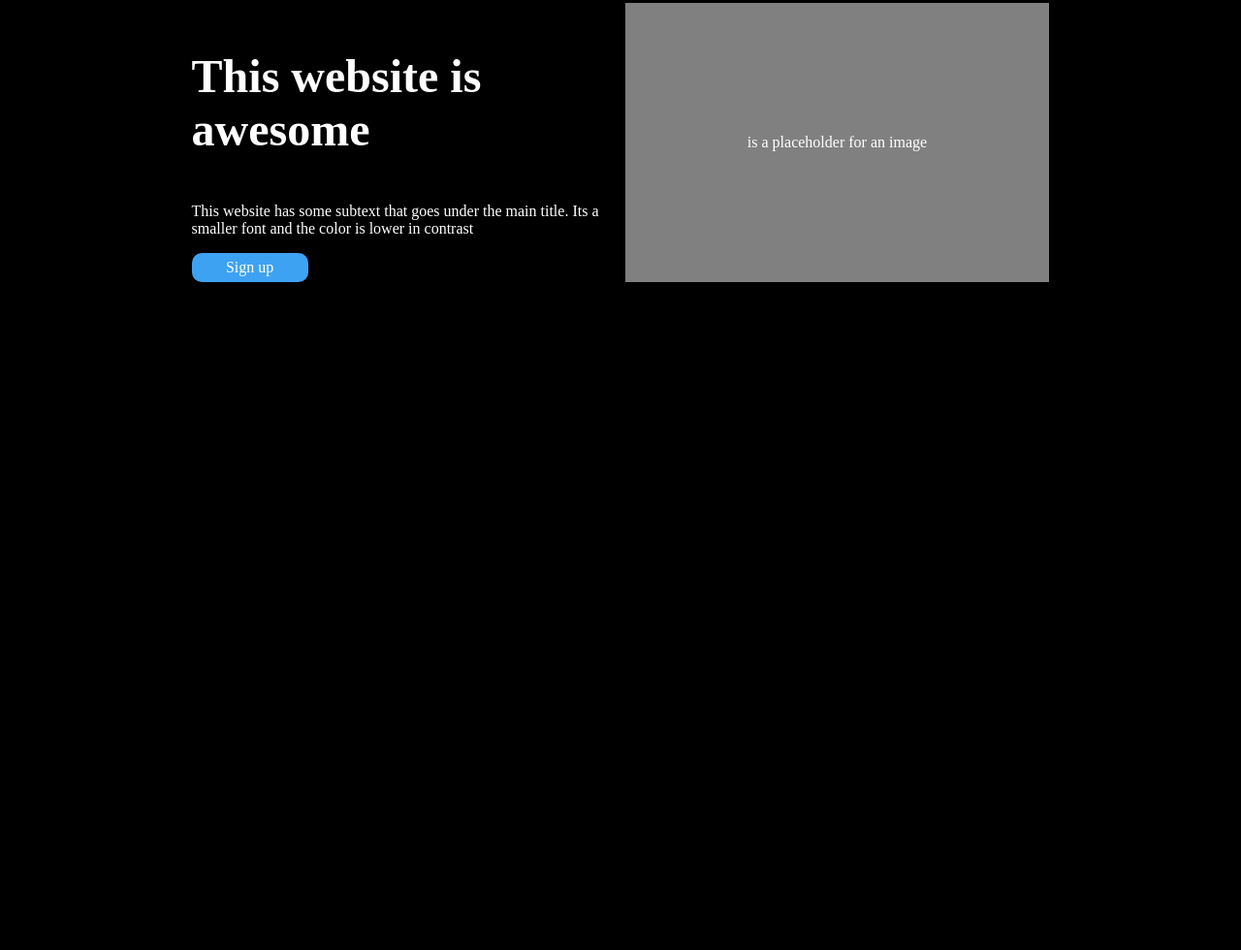
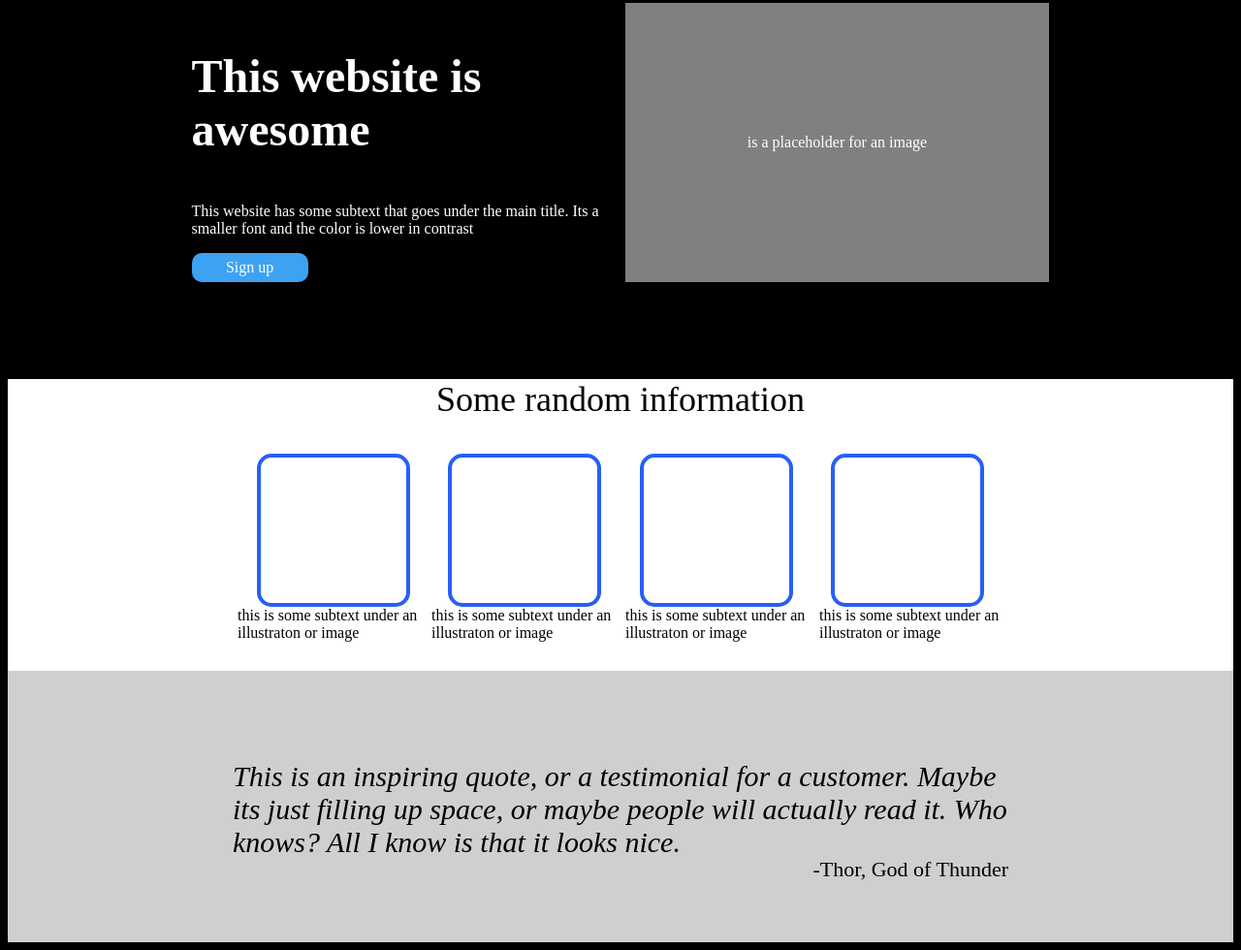
Before and after one commit to lethalcloud/first-web-project, a plain HTML site: page index.html in a window 1280 px wide. Shown: the part 165-1145 px from the top of the page at 97% size. Before the commit the page ends 800 px from the top, so only its background shows below. Drawn offline with Linux system fonts and the light colour scheme.

Commit message:
quote section done

```diff
--- a/index.html
+++ b/index.html
@@ -36,11 +36,53 @@
         </div>
 
 
-
-
         <div class="img">
             <p>is a placeholder for an image</p>
         </div>
+
+
+    </div>
+
+    <div class="section-2">
+
+
+        <div class="info">
+            Some random information
+        </div>
+
+
+        <div class="boxes">
+            <div class="box-1"></div>
+            <div class="box-2"></div>
+            <div class="box-3"></div>
+            <div class="box-4"></div>
+
+        </div>
+
+
+
+        <div class="container-2">
+
+
+           <div class="text">this is some subtext under an illustraton or image</div>
+           <div class="text">this is some subtext under an illustraton or image</div>
+           <div class="text">this is some subtext under an illustraton or image</div>
+           <div class="text">this is some subtext under an illustraton or image</div>
+        </div>
+
+    </div>
+
+    <div class="section-3">
+        <div class="quote">
+            <em>This is an inspiring quote, or a testimonial for a customer. Maybe its just filling up space, or maybe people will actually read it. Who knows? All I know is that it looks nice.</em>
+        </div>
+
+        <div class="name">-Thor, God of Thunder</div>
+
+
+
+
+
 
 
 
@@ -50,9 +92,5 @@
 
 
 
-
-
-
-
 </body>
 </html>
--- a/styles.css
+++ b/styles.css
@@ -1,6 +1,6 @@
 * {
 
-    box-sizing: border-box;
+
 
 }
 
@@ -81,3 +81,98 @@ body {
     align-items: center;
     background-color: gray;
 }
+
+
+
+
+.section-2 {
+    background-color: white;
+    display: flex;
+    justify-content: center;
+    margin-top: 100px;
+    flex-direction: column;
+    padding-bottom: 30px;
+
+}
+
+.info {
+    font-size: 36px;
+
+    align-self: center;
+
+
+}
+
+.boxes {
+    display: flex;
+    flex-direction: row;
+    justify-content: space-between;
+    align-self: center;
+    width: 750px;
+    margin-top: 35px;
+
+}
+
+.box-1 {
+    border: rgb(39, 95, 247) solid 4px;
+    width: 150px;
+    height: 150px;
+    border-radius: 15px;
+}
+
+.box-2 {
+    border: rgb(39, 95, 247) solid 4px;
+    width: 150px;
+    height: 150px;
+    border-radius: 15px;
+}
+
+.box-3 {
+    border: rgb(39, 95, 247) solid 4px;
+    width: 150px;
+    height: 150px;
+    border-radius: 15px;
+}
+
+.box-4 {
+    border: rgb(39, 95, 247) solid 4px;
+    width: 150px;
+    height: 150px;
+    border-radius: 15px;
+}
+
+
+.container-2 {
+    display: flex;
+    justify-content: center;
+    gap: 10px;
+}
+
+.text {
+    width: 190px;
+}
+
+
+
+.section-3 {
+    background-color: rgb(207, 207, 207);
+    height: 250px;
+    padding-top: 30px;
+    display: flex;
+    flex-direction: column;
+    justify-content: center;
+    align-items: center;
+}
+
+.quote {
+    width: 800px;
+    height: 100px;
+    font-size: 30px;
+}
+
+.name {
+    display: flex;
+    width: 800px;
+    justify-content: flex-end;
+    font-size: 22px;
+}
```
